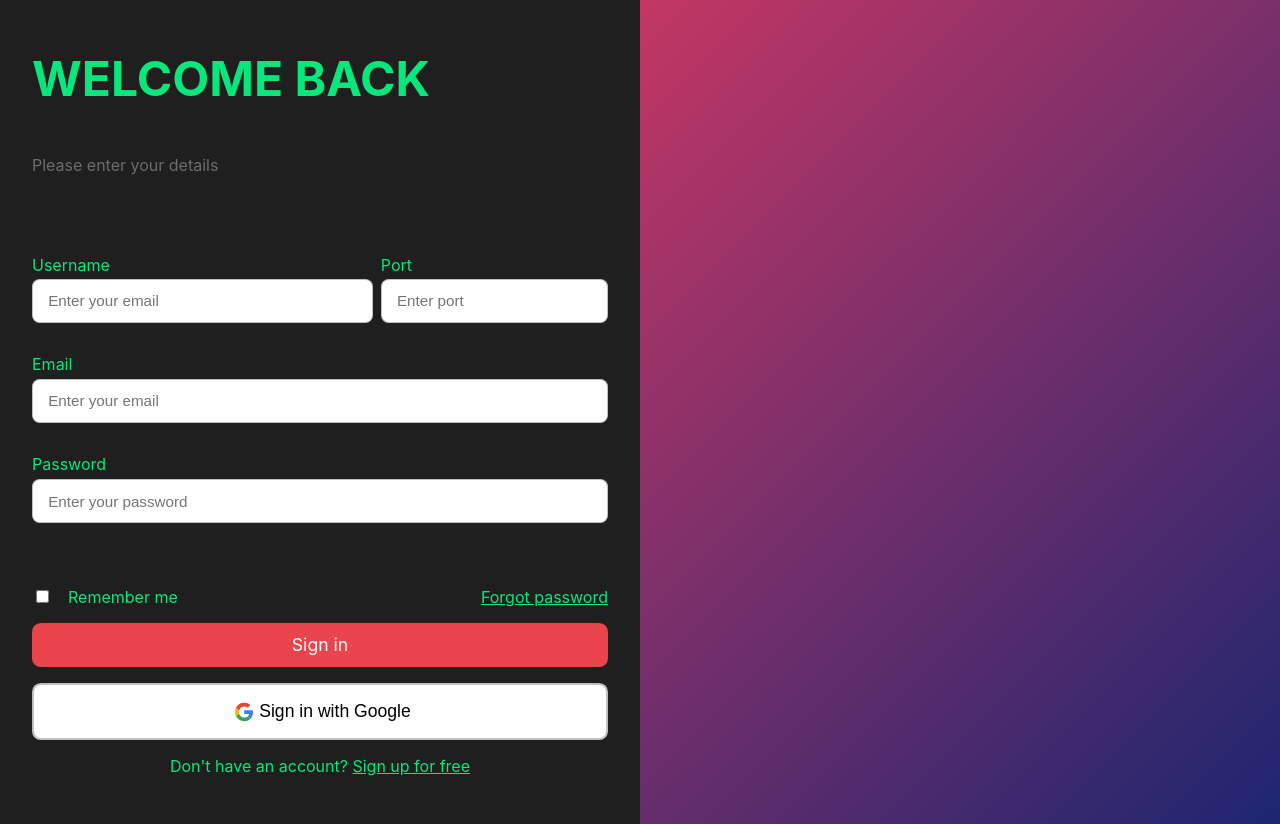
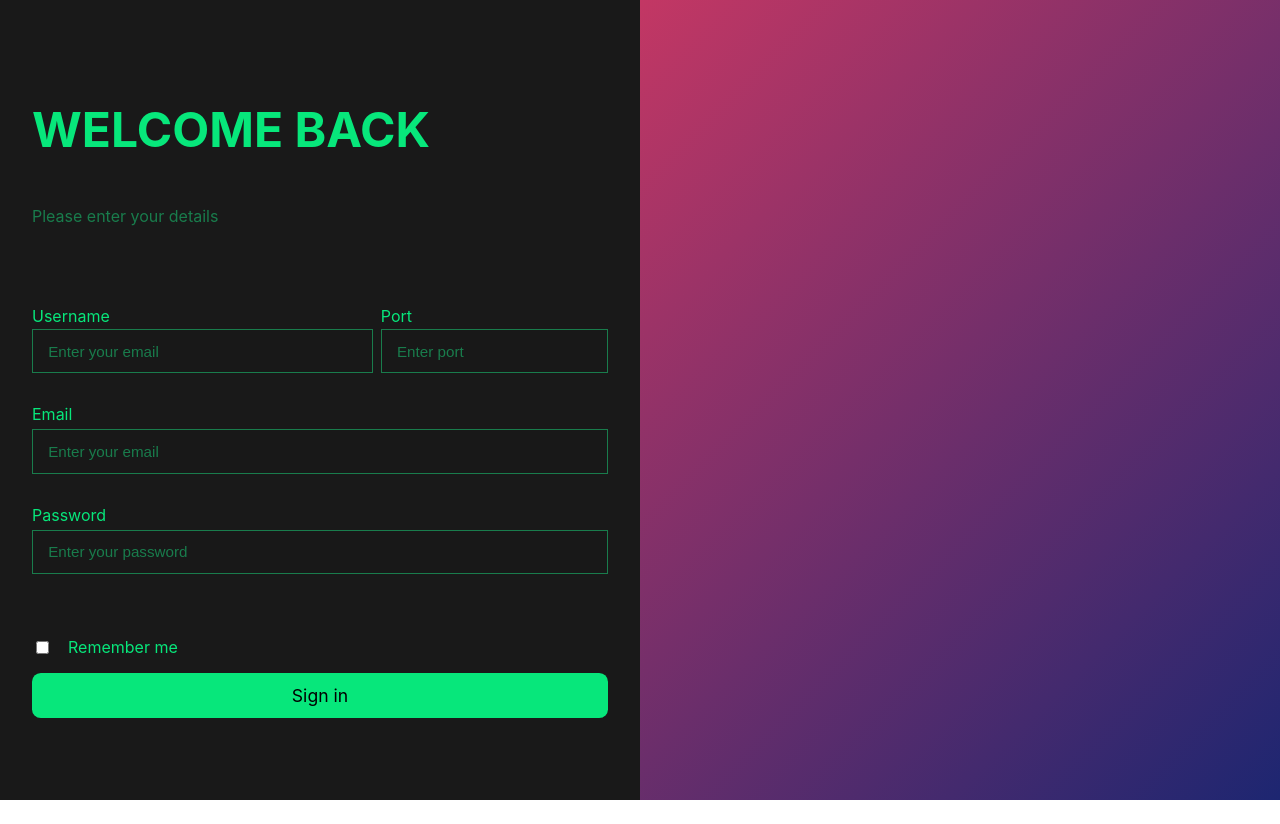
Before and after one commit to Hycient195/IP-console, a React (Create React App) app: page / in a window 1280 px wide. After the commit the page ends 800 px from the top, so only its background shows below. Built offline with nearby package versions, Linux system fonts and the light colour scheme.

Commit message:
Changes color scheme

```diff
--- a/src/index.css
+++ b/src/index.css
@@ -39,7 +39,7 @@ a{
   --pink-red: #EA454C;
   --light-green: #07E77B;
   --green: #197c4c;
-  --light-black: rgba(0,0,0, 0.88);
+  --light-black: rgba(0,0,0, 0.9);
   --black: rgba(0,0,0, 0.03);
 }
 
@@ -94,3 +94,20 @@ a{
 .not-hidden{
   display: unset;
 }
+
+
+.green-text{
+  color: var(--green);
+}
+
+.black-text{
+  color: black !important;
+}
+
+.bg-green{
+  background-color: var(--green);
+}
+
+.bg-light-green{
+  background-color: var(--light-green);
+}
--- a/src/pages/Login/Login.css
+++ b/src/pages/Login/Login.css
@@ -31,17 +31,22 @@ input[type="text"]:hover, input[type="password"]:hover, input[type="number"]:hov
 
 .text-input{
   padding: calc(var(--base-padding) / 1.2) calc(var(--base-padding));
-  border-radius: 0.5em;
-  border: 1px solid var(--outline);
+  /* border-radius: 0.5em; */
+  border: 1px solid var(--green);
   outline: none;
   transition: outline 400ms;
   margin: 0 auto;
   margin-bottom: var(--base-margin);
   font-size: 0.95em;
+  background-color: var(--black);
+}
+
+.text-input::placeholder{
+  color: var(--green) !important;
 }
 
 .text-input:focus{
-  outline: 2px solid var(--outline);
+  outline: 2px solid var(--light-green);
 }
 
 .text-input:hover{
--- a/src/pages/Login/Login.jsx
+++ b/src/pages/Login/Login.jsx
@@ -24,7 +24,7 @@ export default function Login(){
         <div class="page_left">
           <div class="page_left_content">
             <h1 class="title" >WELCOME BACK</h1>
-            <p class="subtitle grey-text" >Please enter your details</p>
+            <p class="subtitle green-text" >Please enter your details</p>
             <form action="">
 
               <div className="form_top_content">
@@ -55,23 +55,22 @@ export default function Login(){
                   <p class="">Remember me</p>
                 </label>
                 <p>
-                  <a href="#">Forgot password</a>
+                  {/* <a href="#">Forgot password</a> */}
                 </p>
               </div>
 
               <div class="buttons_container">
-                  <Link className="btn fullwidth centralize bg-red white-text" to="/dashboard">Sign in</Link>
-                <button class="sign_in_with_google btn fullwidth ">
+                  <Link className="btn fullwidth centralize bg-light-green black-text" to="/dashboard">Sign in</Link>
+                {/* <button class="sign_in_with_google btn fullwidth ">
                    <img src={googleLogo} alt=""/>
-                  {/* <i>image</i> */}
                   <span>Sign in with Google</span>
-                </button>
+                </button> */}
               </div>
             </form>
 
-            <p class="centralize">
+            {/* <p class="centralize">
               Don't have an account? <a class="red-text" href="#">Sign up for free</a>
-            </p>
+            </p> */}
           </div>
         </div>
         <div class="page_right">
```
